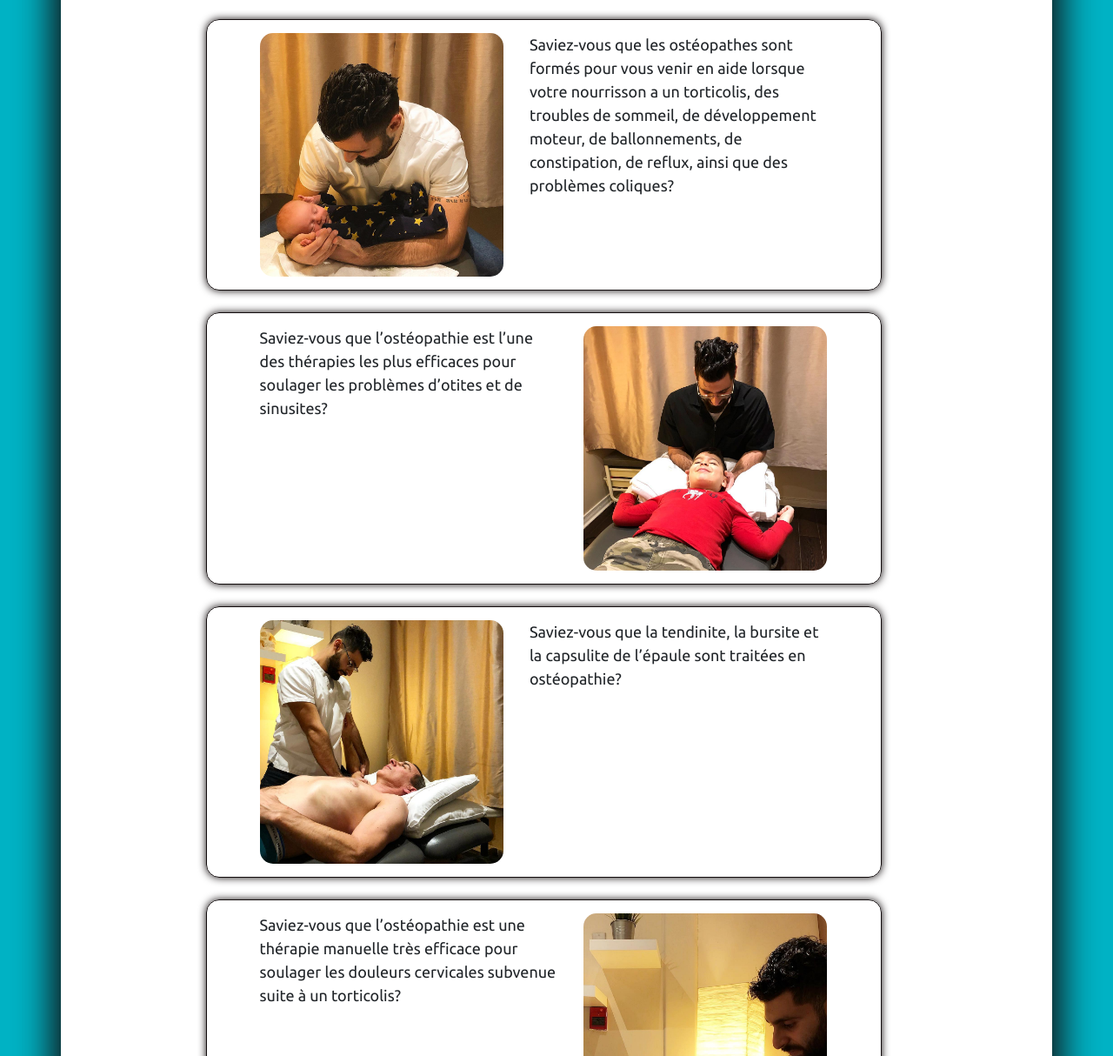
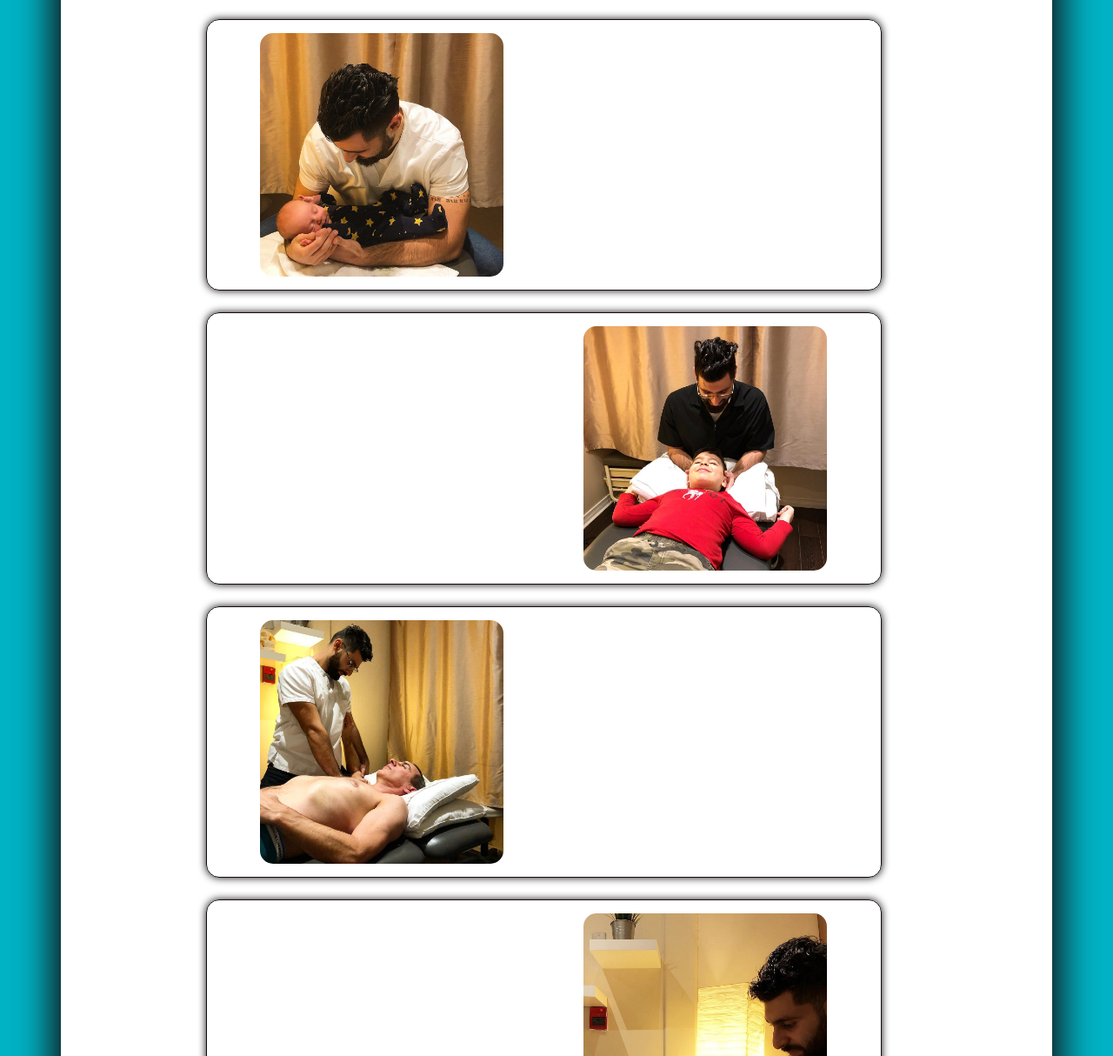
Before and after one commit to gabrielmercier96/patickProjet, a plain HTML site: page website/index.html in a window 1280 px wide. Shown: the part 326-1540 px from the top of the page at 87% size. Drawn offline with nearby package versions, Linux system fonts and the light colour scheme.

Commit message:
commenter texte
raison legal

```diff
--- a/website/index.html
+++ b/website/index.html
@@ -28,21 +28,21 @@
                 <img src="baby.jpg">
             </div>
             <div class="col-lg-6">
-                <p>Saviez-vous que les ostéopathes sont formés pour vous venir en aide lorsque votre nourrisson a un
+                <p><!--Saviez-vous que les ostéopathes sont formés pour vous venir en aide lorsque votre nourrisson a un
                     torticolis,
                     des troubles de sommeil, de développement moteur, de ballonnements, de constipation, de reflux,
                     ainsi
                     que
-                    des problèmes coliques?</p>
+                    des problèmes coliques?--></p>
             </div>
         </div>
     </div>
     <div class="row home-row justify-content-center">
         <div class="row inner-home-row justify-content-center">
             <div class="col-lg-6 ">
-                <p>Saviez-vous que l’ostéopathie est l’une des thérapies les plus efficaces pour soulager les problèmes
+                <p><!--Saviez-vous que l’ostéopathie est l’une des thérapies les plus efficaces pour soulager les problèmes
                     d’otites
-                    et de sinusites? </p>
+                    et de sinusites?--> </p>
             </div>
             <div class="col-lg-5">
                 <img src="kid.jpg">
@@ -55,17 +55,17 @@
                 <img src="man.jpg">
             </div>
             <div class="col-lg-6 ">
-                <p>Saviez-vous que la tendinite, la bursite et la capsulite de l’épaule sont traitées en
-                    ostéopathie?</p>
+                <p><!--Saviez-vous que la tendinite, la bursite et la capsulite de l’épaule sont traitées en
+                    ostéopathie?--></p>
             </div>
         </div>
     </div>
     <div class="row home-row justify-content-center">
         <div class="row inner-home-row justify-content-center">
             <div class="col-lg-6 ">
-                <p>Saviez-vous que l’ostéopathie est une thérapie manuelle très efficace pour soulager les douleurs
+                <p><!--Saviez-vous que l’ostéopathie est une thérapie manuelle très efficace pour soulager les douleurs
                     cervicales
-                    subvenue suite à un torticolis? </p>
+                    subvenue suite à un torticolis?--> </p>
             </div>
             <div class="col-lg-5">
                 <img src="neck.jpg">
@@ -78,18 +78,18 @@
                 <img src="oldguy.jpg">
             </div>
             <div class="col-lg-6 ">
-                <p>Saviez-vous que des douleurs au bas du dos, aux genoux, à la hanche ainsi que des problèmes digestifs
+                <p><!--Saviez-vous que des douleurs au bas du dos, aux genoux, à la hanche ainsi que des problèmes digestifs
                     et
-                    sexuels peuvent être dus à des tension au niveau des fléchisseurs de la hanche ?</p>
+                    sexuels peuvent être dus à des tension au niveau des fléchisseurs de la hanche ?--></p>
             </div>
         </div>
     </div>
     <div class="row home-row justify-content-center">
         <div class="row inner-home-row justify-content-center">
             <div class="col-lg-6 ">
-                <p>Saviez-vous que l’ostéopathie est l’une des thérapies manuelles les plus efficaces pour aider les
+                <p><!--Saviez-vous que l’ostéopathie est l’une des thérapies manuelles les plus efficaces pour aider les
                     sportifs à
-                    récupérer et à mieux performer?</p>
+                    récupérer et à mieux performer?--></p>
             </div>
             <div class="col-lg-5">
                 <img src="tattoo.jpg">
```
